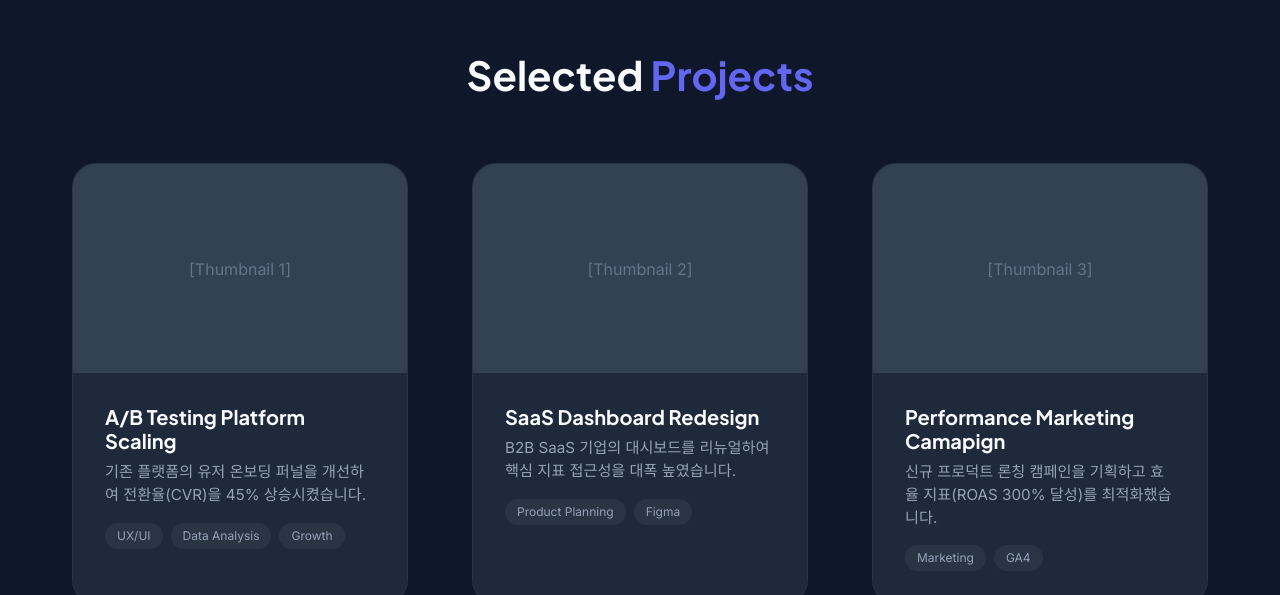
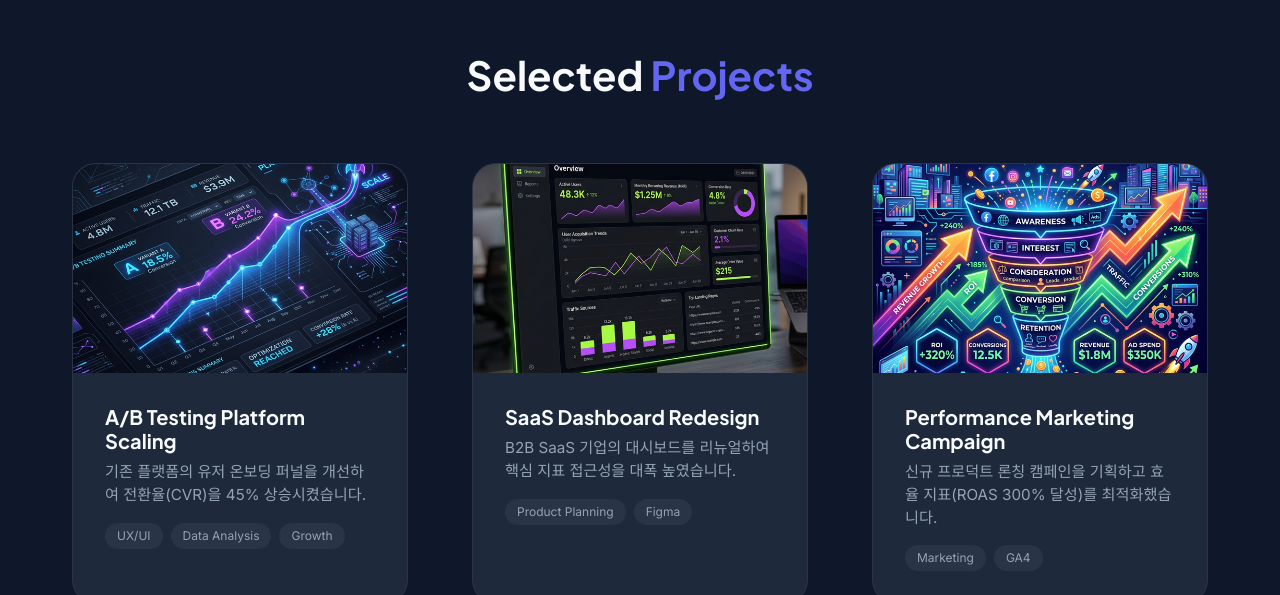
Before and after one commit to saigonkim/my-profile-page, a plain HTML site: page index.html in a window 1280 px wide. Shown: the part 2945-3540 px from the top of the page. Drawn offline with Linux system fonts and the light colour scheme.

Commit message:
Organize images into resource folder and add project thumbnails

```diff
--- a/index.html
+++ b/index.html
@@ -73,7 +73,7 @@
 
                 <div class="about-grid">
                     <div class="about-image">
-                        <img src="Whisk_profile_2.png" alt="Heung Deok Kim Portrait">
+                        <img src="resource/Whisk_profile_2.png" alt="Heung Deok Kim Portrait">
                     </div>
                     <div class="about-content">
                         <h3>Hi, I'm 김흥덕 (Heung Deok Kim).</h3>
@@ -202,7 +202,7 @@
                     <!-- Project 1 -->
                     <a href="#" class="project-card">
                         <div class="project-image">
-                            [Thumbnail 1]
+                            <img src="resource/ab_testing_thumb.png" alt="A/B Testing Platform Scaling Thumbnail">
                         </div>
                         <div class="project-content">
                             <h3>A/B Testing Platform Scaling</h3>
@@ -218,7 +218,7 @@
                     <!-- Project 2 -->
                     <a href="#" class="project-card">
                         <div class="project-image">
-                            [Thumbnail 2]
+                            <img src="resource/saas_dashboard_thumb.png" alt="SaaS Dashboard Redesign Thumbnail">
                         </div>
                         <div class="project-content">
                             <h3>SaaS Dashboard Redesign</h3>
@@ -233,10 +233,10 @@
                     <!-- Project 3 -->
                     <a href="#" class="project-card">
                         <div class="project-image">
-                            [Thumbnail 3]
+                            <img src="resource/marketing_thumb.png" alt="Performance Marketing Campaign Thumbnail">
                         </div>
                         <div class="project-content">
-                            <h3>Performance Marketing Camapign</h3>
+                            <h3>Performance Marketing Campaign</h3>
                             <p>신규 프로덕트 론칭 캠페인을 기획하고 효율 지표(ROAS 300% 달성)를 최적화했습니다.</p>
                             <div class="project-tags">
                                 <span>Marketing</span>
```
Also changed, not shown: resource/Whisk_profile_2.png (renamed from Whisk_profile_2.png), resource/ab_testing_thumb.png (added), resource/marketing_thumb.png (added), resource/saas_dashboard_thumb.png (added).
